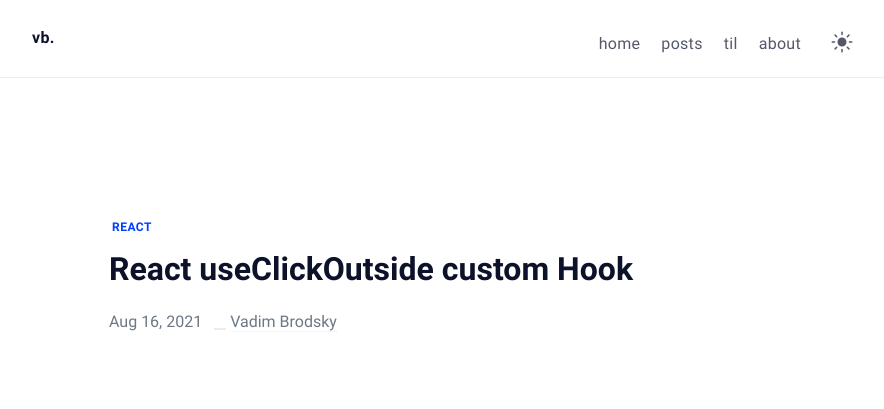
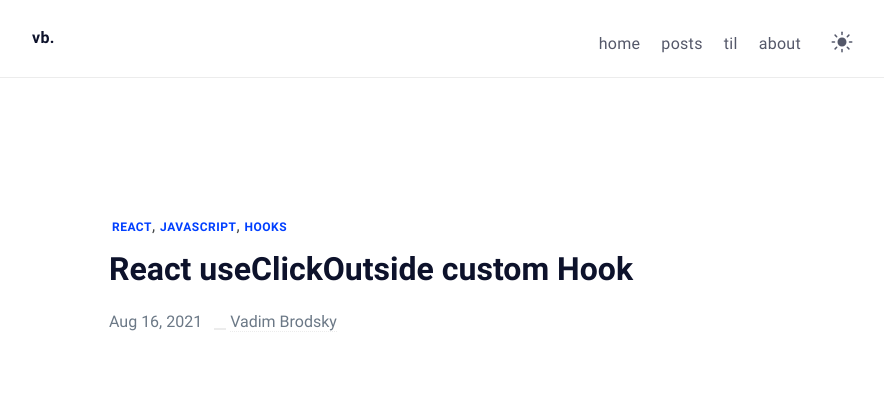
Before and after one commit to VadimBrodsky/blog, a Jekyll site: the page built from _til/react-useclickoutside-custom-hook.md, in a window 1280 px wide. Shown: the top 409 px of the page, without its empty margins (201-1085 px from the left). Built offline with Jekyll 4.4.1, drawn with Linux system fonts in a browser that asks for light colours; a script that is not in the unit is left out.

Commit message:
Update TIL “react-useclickoutside-custom-hook”

```diff
--- a/_til/react-useclickoutside-custom-hook.md
+++ b/_til/react-useclickoutside-custom-hook.md
@@ -3,6 +3,8 @@ layout: post
 title: React useClickOutside custom Hook
 tags:
   - react
+  - javascript
+  - hooks
 date: 2021-08-16 16:29 -0400
 ---
 A useful custom hook to detect when a user clicked outside of an element, could be used to close a drop-down menu etc.
```
